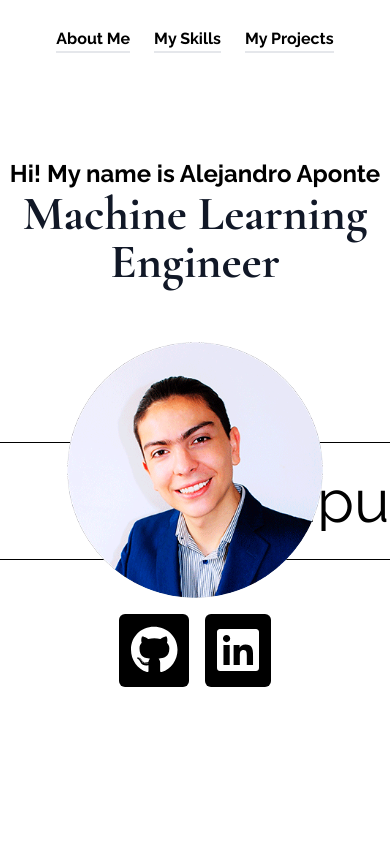
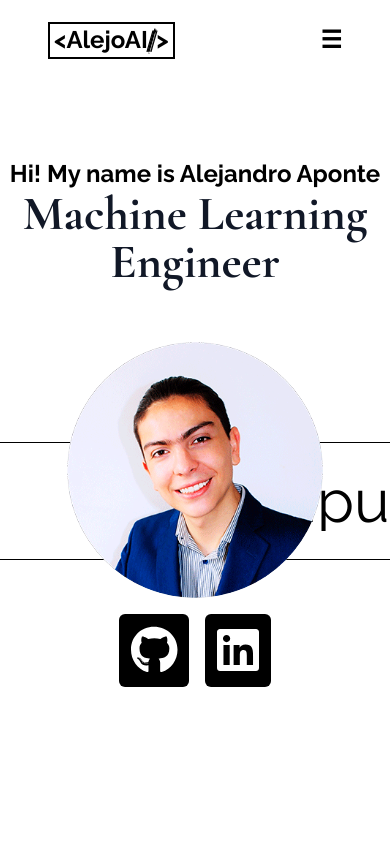
Before and after one commit to alejomaar/personal_webpage, a React (Vite) app: page / in a window 390 px wide. Shown: the top 844 px of the page. Built offline with nearby package versions, Linux system fonts and the light colour scheme.

Commit message:
feat: responsive navbar

```diff
--- a/src/App.css
+++ b/src/App.css
@@ -53,3 +53,8 @@ a {
     transform: translateX(-100%);
   }
 }
+
+.logo_effect {
+  text-shadow: 2px 0 #000, -2px 0 #000, 0 2px #fff, 0 -2px #000, 0px 2px #000,
+    -1px 0px #000, 1px -1px #000, -1px 1px #fff;
+}
--- a/src/pages/LandingPage/components/Navbar/Navbar.jsx
+++ b/src/pages/LandingPage/components/Navbar/Navbar.jsx
@@ -1,11 +1,19 @@
-import React from "react";
+import React, { useState } from "react";
 import { Link } from "react-scroll";
 
 export default function Navbar() {
+  const [menuActive, setmenuActive] = useState(false);
   return (
     <nav className="w-full fixed top-0 left-0 right-0 flex h-20 bg-white z-20">
-      <ul className="w-full flex justify-center items-center">
-        <li className="mx-3 font-bold border-b-2 hover:border-b-2 hover:border-black">
+      <div className="w-6/12 md:w-3/12 flex ml-12 items-center ">
+        <a className="font-bold sans_serif text-2xl border-black border-2 px-1 select-none	hover:bg-black hover:text-white">
+          <span>{"<"}</span>AlejoAI
+          <span className="serif text-2xl border-black logo_effect">{"/"}</span>
+          {">"}
+        </a>
+      </div>
+      <ul className="w-0 md:w-6/12 invisible md:visible  flex justify-center items-center">
+        <li className="mx-3 font-bold border-b-2 hover:border-b-2 hover:border-black cursor-pointer">
           <Link
             to="about_me"
             spy={true}
@@ -16,7 +24,7 @@ export default function Navbar() {
             About Me
           </Link>
         </li>
-        <li className="mx-3 font-bold border-b-2 hover:border-b-2 hover:border-black">
+        <li className="mx-3 font-bold border-b-2 hover:border-b-2 hover:border-black cursor-pointer">
           <Link
             to="my_skills"
             spy={true}
@@ -27,7 +35,7 @@ export default function Navbar() {
             My Skills
           </Link>
         </li>
-        <li className="mx-3 font-bold border-b-2 hover:border-b-2 hover:border-black">
+        <li className="mx-3 font-bold border-b-2 hover:border-b-2 hover:border-black cursor-pointer">
           <Link
             to="my_projects"
             spy={true}
@@ -39,6 +47,29 @@ export default function Navbar() {
           </Link>
         </li>
       </ul>
+      <div className="w-6/12 md:w-3/12 visible md:invisible flex justify-end items-center">
+        <button
+          className="font-bold sans_serif text-2xl text-right mr-12"
+          onClick={() => setmenuActive(true)}
+        >
+          ☰
+        </button>
+        {menuActive && (
+          <div className="bg-black inset-0 fixed text-white flex py-7 flex-col">
+            <p
+              className="ml-auto font-bold cursor-pointer mr-8 text-right"
+              onClick={() => setmenuActive(false)}
+            >
+              Close
+            </p>
+            <ul className="mx-5 mt-5">
+              <li className="cursor-pointer py-1 border-t group"><span className="group-hover:border-b">About Me</span></li>
+              <li className="cursor-pointer py-1 border-t group"><span className="group-hover:border-b">My Skills</span></li>
+              <li className="cursor-pointer py-1 border-t group border-b"><span className="group-hover:border-b"> My Projects</span></li>
+            </ul>
+          </div>
+        )}
+      </div>
     </nav>
   );
 }
```
Also changed, not shown: src/assets/Logo.svg (added).
